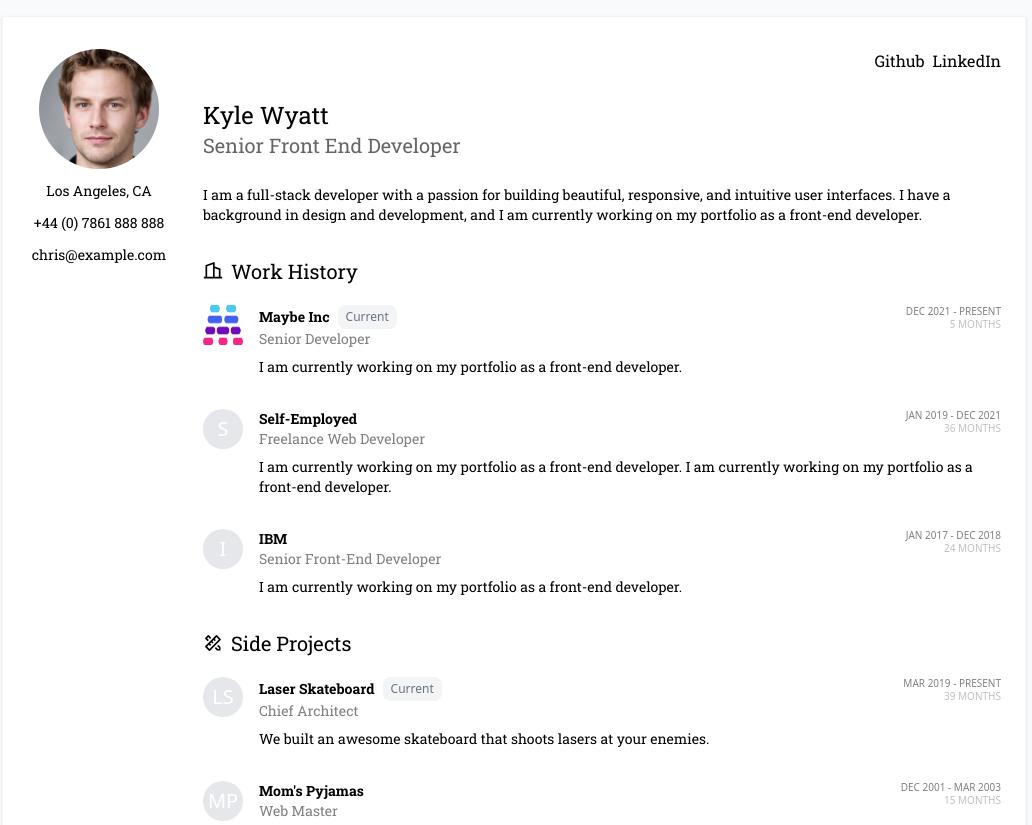
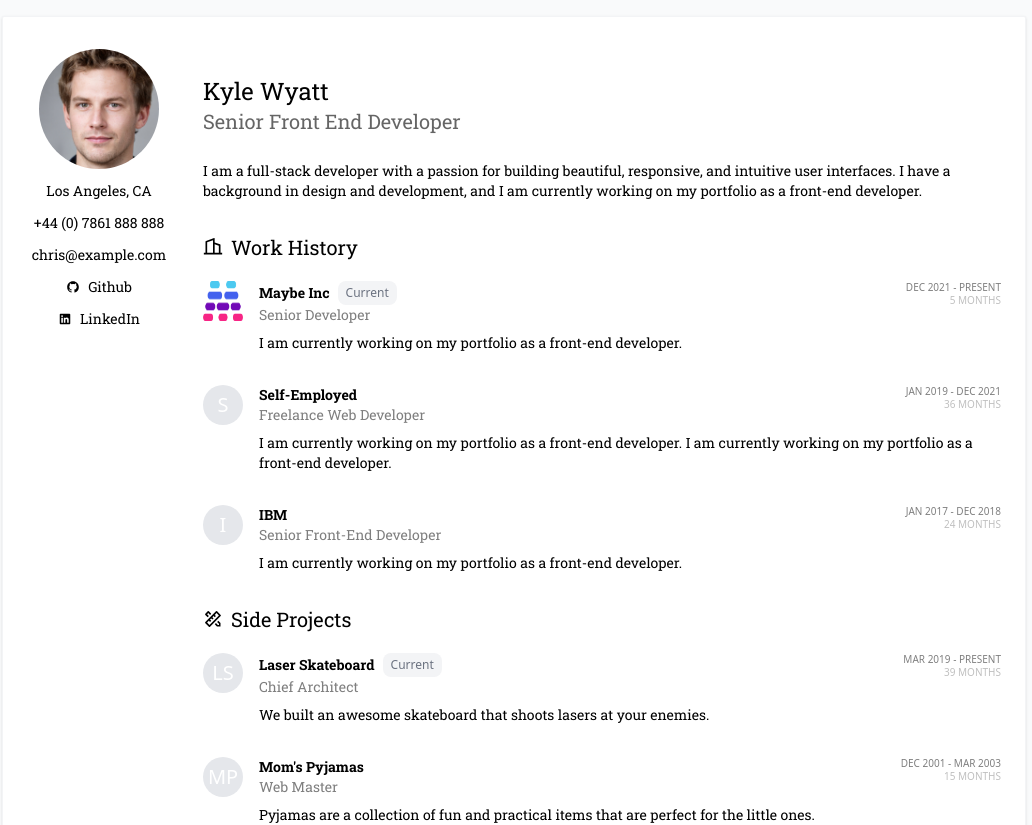
Before and after one commit to korygorsky/resume, a Next.js app: page / in a window 1280 px wide. Shown: the top 825 px of the page, without its empty margins (126-1158 px from the left). Built offline with nearby package versions, Linux system fonts and the light colour scheme.

Commit message:
Tweaking Links (Adding Icons, moving to sidebar)

```diff
--- a/components/DetailsPanel.jsx
+++ b/components/DetailsPanel.jsx
@@ -7,31 +7,6 @@ import data from '../data'
 const DetailsPanel = () => {
     return (
         <div>
-            {!!data.links && !!data.links.length && (
-                <div className="flex justify-end">
-                    {data.links.map((link, index) => {
-                        return (
-                            <div
-                                key={link.href}
-                                className={`flex items-center ${
-                                    index > 0 ? 'ml-2' : ''
-                                }`}
-                            >
-                                <a
-                                    href={link.href}
-                                    target="_blank"
-                                    rel="noopener noreferrer"
-                                >
-                                    {link.name}
-                                </a>
-                                <div className="hidden print:block ml-1 text-xs text-gray-500">
-                                    ( {link.href} )
-                                </div>
-                            </div>
-                        )
-                    })}
-                </div>
-            )}
             <div className="flex flex-col h-28 justify-center">
                 <h1 className="text-2xl">{data.fullName}</h1>
                 <h2 className="text-xl opacity-60">{data.lookingFor}</h2>
--- /dev/null
+++ b/components/Links.jsx
@@ -0,0 +1,35 @@
+const Links = ({ links }) => {
+    if (!links || links.length === 0) {
+        return null
+    }
+
+    return (
+        <div className="flex  gap-3 flex-col justify-center">
+            {links.map((link, index) => {
+                const { href, name, icon } = link
+                const Icon = icon
+
+                return (
+                    <div
+                        key={href}
+                        className={`flex flex-col items-center justify-center`}
+                    >
+                        <a
+                            href={href}
+                            target="_blank"
+                            rel="noopener noreferrer"
+                            className="flex items-center"
+                        >
+                            {icon && <Icon className="mr-2" />} {name}
+                        </a>
+                        <div className="hidden print:block ml-1 text-xxs text-gray-500">
+                            {href}
+                        </div>
+                    </div>
+                )
+            })}
+        </div>
+    )
+}
+
+export default Links
--- a/components/SidebarPanel.jsx
+++ b/components/SidebarPanel.jsx
@@ -1,6 +1,7 @@
 import Image from 'next/image'
 
 import data from '../data'
+import Links from './Links'
 
 const SidebarPanel = () => {
     return (
@@ -16,6 +17,7 @@ const SidebarPanel = () => {
             <h2>{data.location}</h2>
             <h2>{data.phone}</h2>
             <h2>{data.email}</h2>
+            <Links links={data.links} />
         </div>
     )
 }
```
Also changed, not shown: data.ts (+6 -1 lines), 1 other file (tests, documents, lock files or other folders).
